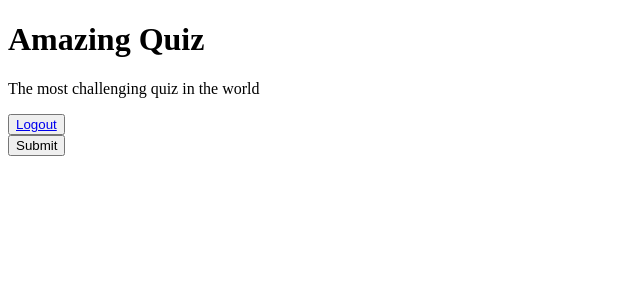
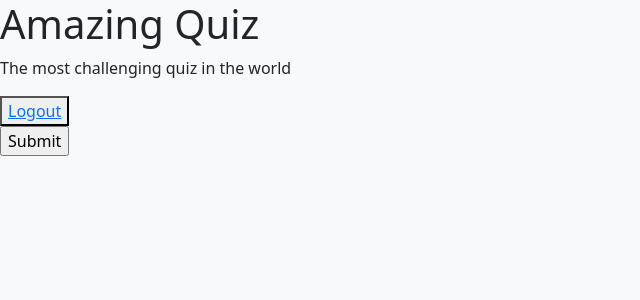
Before and after one commit to rakkaalhazimi/Quiz-Prototype-Website, a Django app: page / in a window 1280 px wide. Shown: the top 300 px of the page, without its empty margins (0-640 px from the left). Run offline with Django 4.2, Linux system fonts and the light colour scheme; the visitor is signed in with stand-in values (Sample User, id 1); data that the repository does not hold is empty; some libraries are stand-ins or nearby versions.

Commit message:
add: link bootstrap into html

```diff
--- a/quiz/templates/base.html
+++ b/quiz/templates/base.html
@@ -5,8 +5,12 @@
   <meta http-equiv="X-UA-Compatible" content="IE=edge">
   <meta name="viewport" content="width=device-width, initial-scale=1.0">
   <title>Document</title>
+
+  {% load static %}
+  <link rel="stylesheet" href="{% static 'bootstrap.min.css' %}">
+  <script defer src="{% static 'bootstrap.bundle.min.js' %}"></script>
 </head>
-<body>
+<body class="bg-light">
 
   {% block content %}
   {% endblock %}
```
